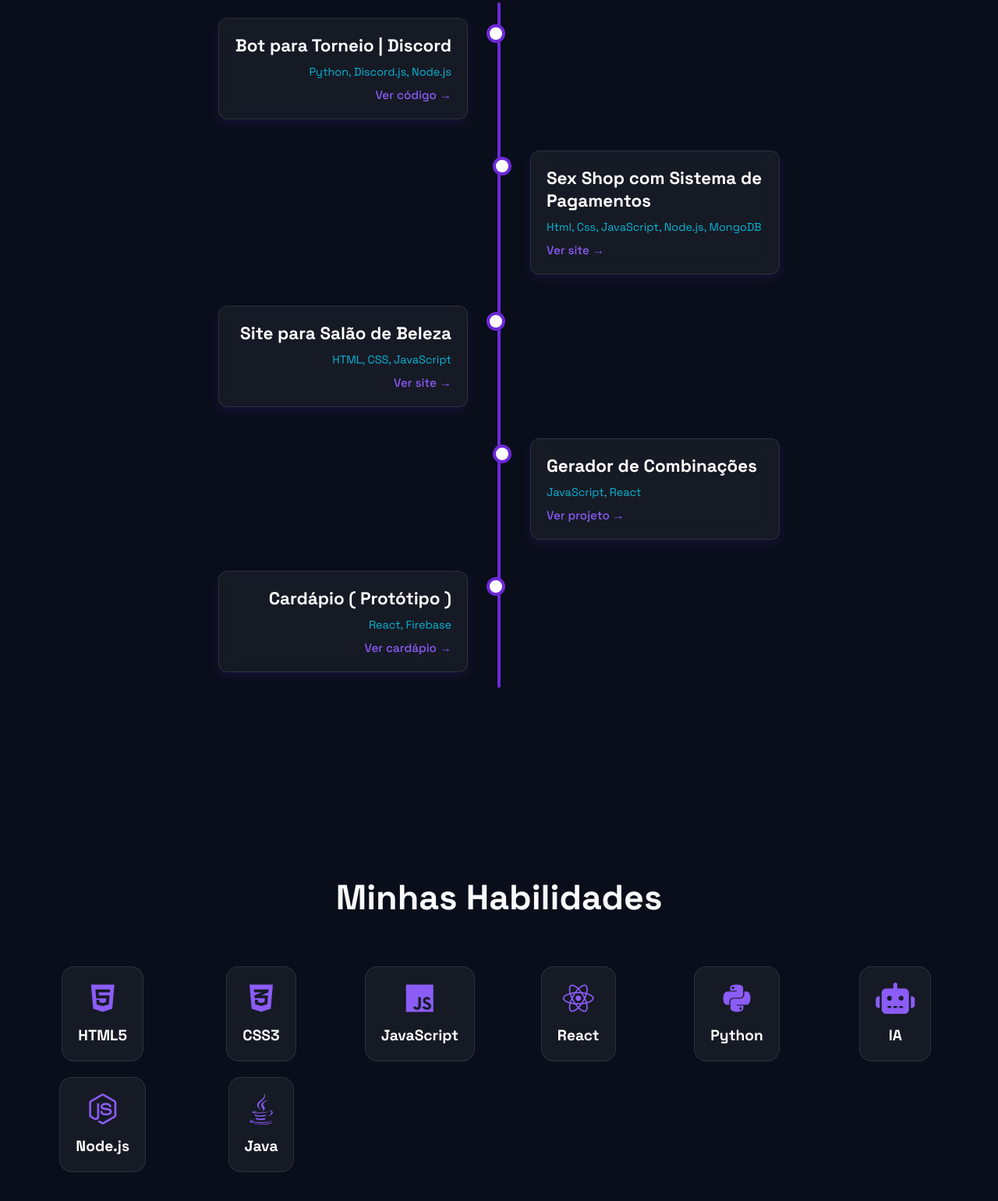
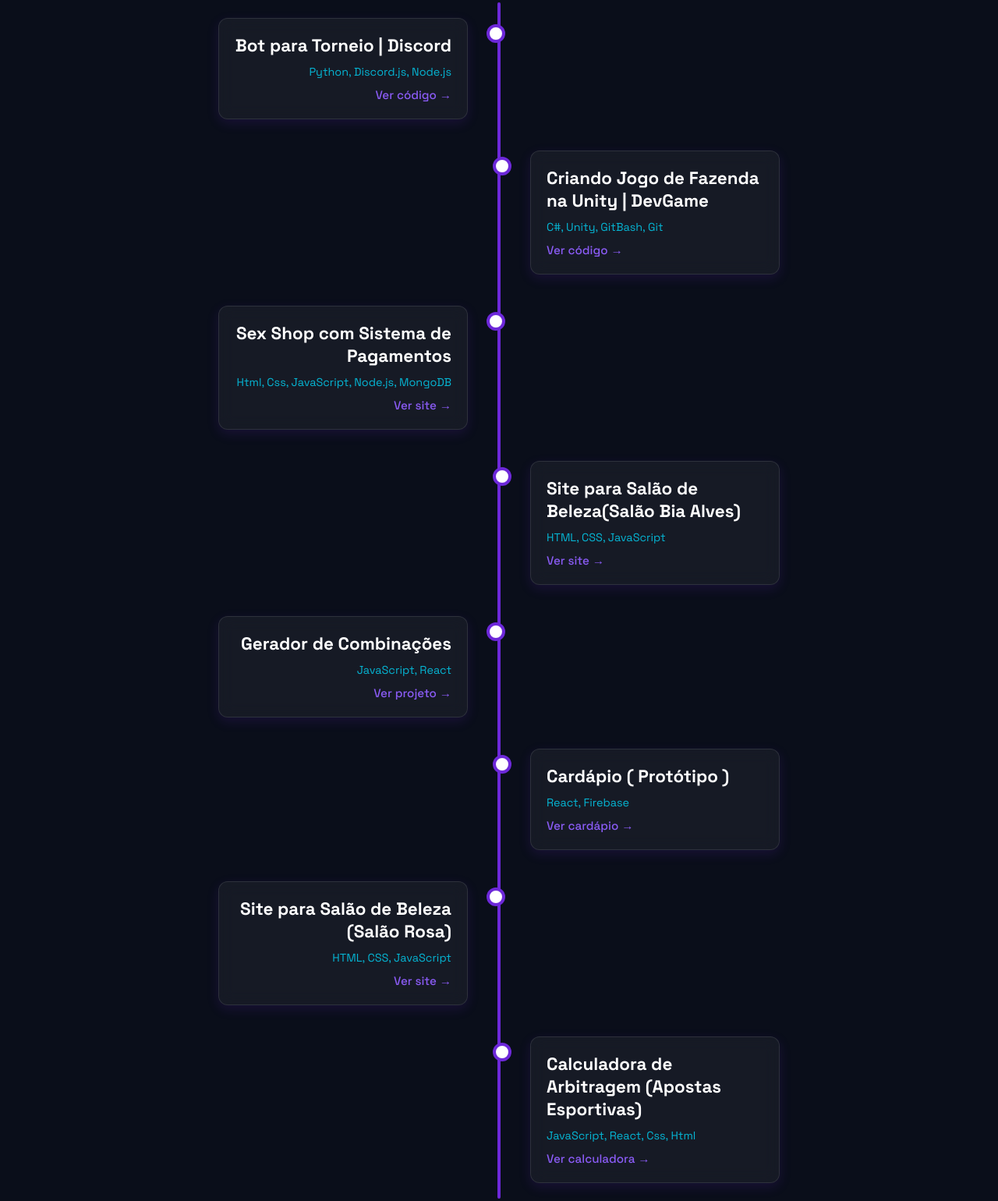
Before and after one commit to caioolkk/Meu-Portifolio, a plain HTML site: page index.html in a window 1280 px wide. Shown: the part 1203-2743 px from the top of the page at 78% size. Drawn offline with Linux system fonts and the light colour scheme; a web font is replaced by a local one.

Commit message:
Add files via upload

```diff
--- a/index.html
+++ b/index.html
@@ -721,8 +721,15 @@
             <a href="https://github.com/caioolkk/metacore-bot.git" target="_blank" class="timeline-link">Ver código →</a>
           </div>
         </div>
-
         <!-- Projeto 2 -->
+        <div class="timeline-item">
+          <div class="timeline-content">
+            <h3>Criando Jogo de Fazenda na Unity | DevGame</h3>
+            <p class="timeline-tech">C#, Unity, GitBash, Git</p>
+            <a href="https://github.com/caioolkk/FarmMoney" target="_blank" class="timeline-link">Ver código →</a>
+          </div>
+        </div>
+        <!-- Projeto 3 -->
         <div class="timeline-item">
           <div class="timeline-content">
             <h3>Sex Shop com Sistema de Pagamentos</h3>
@@ -731,16 +738,16 @@
           </div>
         </div>
 
-        <!-- Projeto 3 -->
+        <!-- Projeto 4 -->
         <div class="timeline-item">
           <div class="timeline-content">
-            <h3>Site para Salão de Beleza</h3>
+            <h3>Site para Salão de Beleza(Salão Bia Alves)</h3>
             <p class="timeline-tech">HTML, CSS, JavaScript</p>
             <a href="https://salaobiaalves.vercel.app" target="_blank" class="timeline-link">Ver site →</a>
           </div>
         </div>
 
-        <!-- Projeto 4 -->
+        <!-- Projeto 5 -->
         <div class="timeline-item">
           <div class="timeline-content">
             <h3>Gerador de Combinações</h3>
@@ -749,7 +756,7 @@
           </div>
         </div>
 
-        <!-- Projeto 5 -->
+        <!-- Projeto 6 -->
         <div class="timeline-item">
           <div class="timeline-content">
             <h3>Cardápio ( Protótipo )</h3>
@@ -757,6 +764,23 @@
             <a href="https://mag-mineirin-restaurante.vercel.app" target="_blank" class="timeline-link">Ver cardápio →</a>
           </div>
         </div>
+        <!-- Projeto 7 -->
+        <div class="timeline-item">
+          <div class="timeline-content">
+            <h3>Site para Salão de Beleza (Salão Rosa)</h3>
+            <p class="timeline-tech">HTML, CSS, JavaScript</p>
+            <a href="https://salao-rosa.vercel.app" target="_blank" class="timeline-link">Ver site →</a>
+          </div>
+        </div>
+        <!-- Projeto 8 -->
+        <div class="timeline-item">
+          <div class="timeline-content">
+            <h3>Calculadora de Arbitragem (Apostas Esportivas)</h3>
+            <p class="timeline-tech">JavaScript, React, Css, Html</p>
+            <a href="https://calculadora-de-arbitragem.vercel.app" target="_blank" class="timeline-link">Ver calculadora →</a>
+          </div>
+        </div>
+      </div>
       </div>
     </div>
   </section>
```
